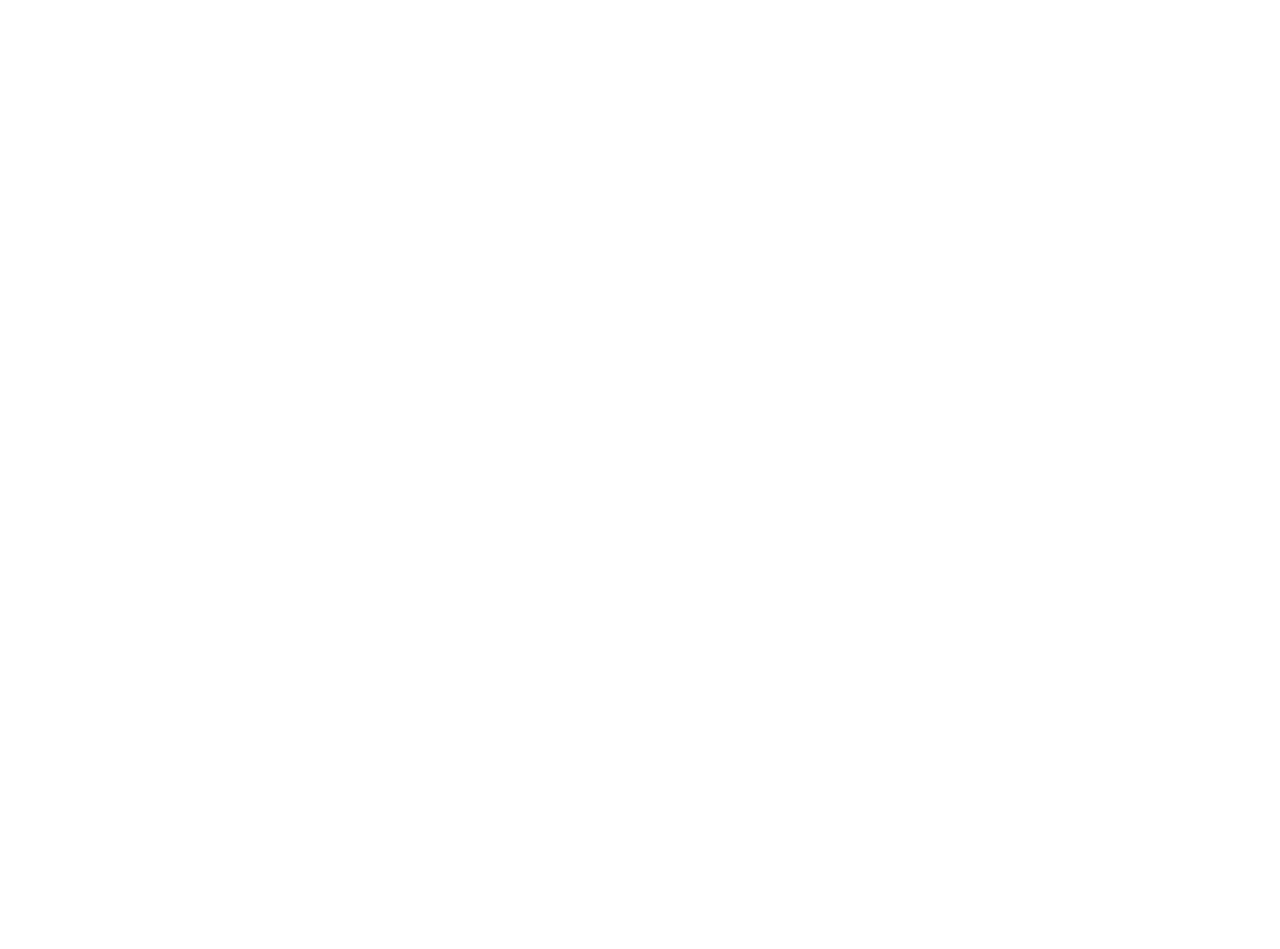
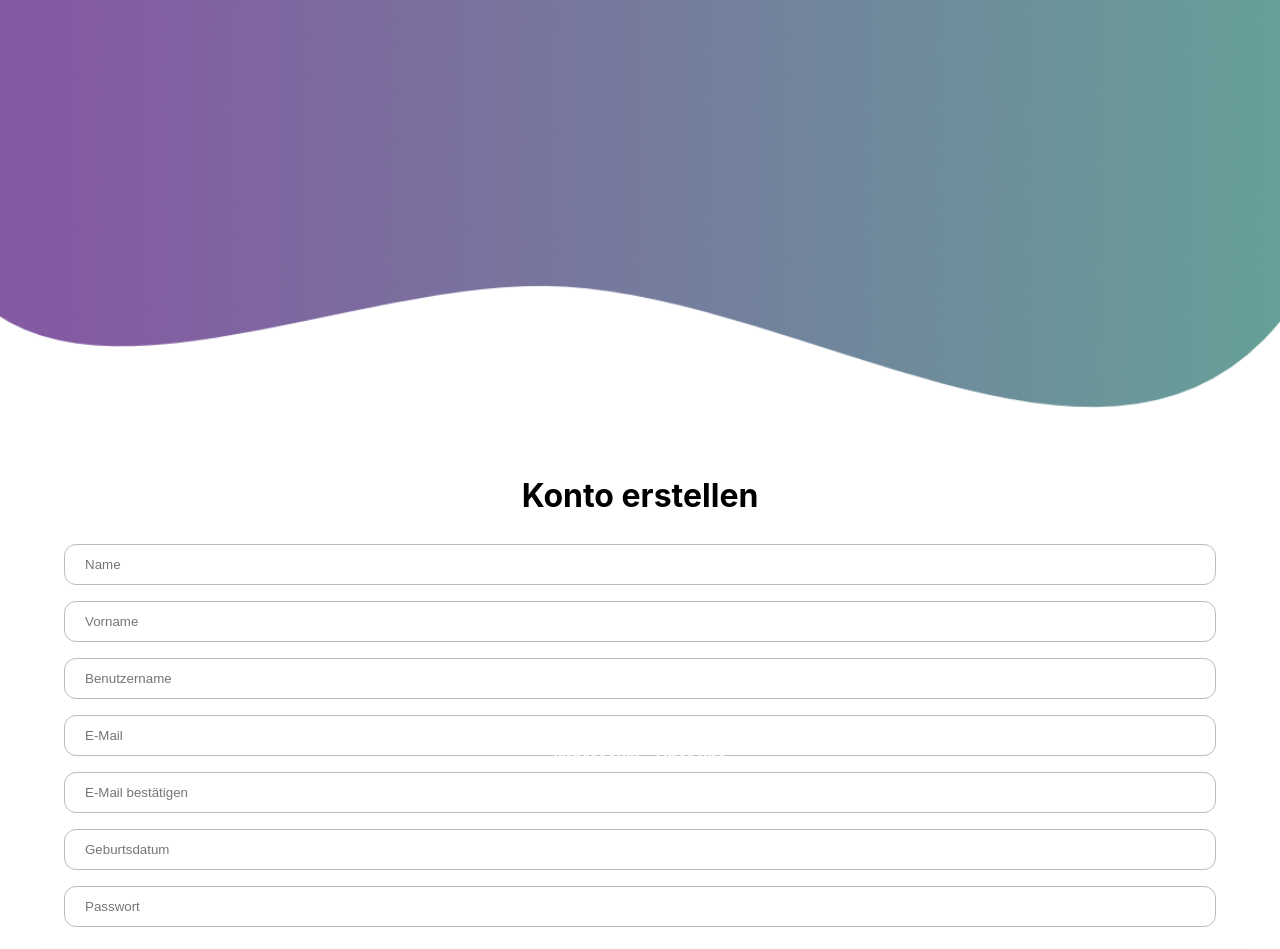
Before and after one commit to xSilentStorm313/Projekt-Web, a React (Create React App) app in the folder webapp/: page /regestration in a window 1280 px wide. Before the commit this address had no page. Shown: the top 949 px of the page. Before the commit the page ends 800 px from the top, so only its background shows below. Built offline with nearby package versions, Linux system fonts and the light colour scheme.

Commit message:
Regestrierung input hinzugefügt

```diff
--- a/webapp/src/App.css
+++ b/webapp/src/App.css
@@ -170,3 +170,7 @@
   left: 0;
   z-index: 1001;
 }
+
+.regestrierung{
+  color: black;
+}
--- a/webapp/src/App.js
+++ b/webapp/src/App.js
@@ -6,6 +6,7 @@
 import EinzelnerBeitrag from './EinzelnerBeitrag';
 import Arbeitserlaubnis from './Arbeitserlaubnis';
 import Asylantrag from './Asylantrag';
+import Regestration from './Registration';
 
 
 function App() {
@@ -18,6 +19,7 @@
       <Route exact path="/beitrag" element={<EinzelnerBeitrag />} />
       <Route exact path="/arbeitserlaubnis" element={<Arbeitserlaubnis />} />
       <Route exact path="/asylantrag" element={<Asylantrag />} />
+      <Route exact path="/regestration" element={<Regestration />} />
     </Routes>
     </BrowserRouter>
   );
--- a/webapp/src/Registration.js
+++ b/webapp/src/Registration.js
@@ -1 +1,20 @@
 import React from "react";
+import TitleBarRegestrierung from './components/TitelBarregestrierung';
+import Button from './components/Button';
+import Footer from './components/Footer';
+import RegestrierungText from "./components/RegstrierungText";
+import './App.css';
+
+function Regestration() {
+    return (
+        <div className="Home">
+            <TitleBarRegestrierung />
+            <br/>
+            <RegestrierungText/>
+            <Button />
+            <Footer />
+        </div>
+    );
+}
+
+export default Regestration;
--- /dev/null
+++ b/webapp/src/components/RegstrierungText.js
@@ -0,0 +1,17 @@
+import React from "react";
+
+
+export default function RegestrierungText() {
+    return (
+        <div>
+            <h1>Konto erstellen</h1>
+            <input type="text" name="Name" className="input" placeholder="Name"/>
+            <input type="text" name="Vorname" className="input" placeholder="Vorname"/>
+            <input type="text" name="Benutzername" className="input" placeholder="Benutzername"/>
+            <input type="text" name="E-Mail" className="input" placeholder="E-Mail"/>
+            <input type="text" name="E-Mail bestätigen" className="input" placeholder="E-Mail bestätigen"/>
+            <input type="text" name="Geburtsdatum" className="input" placeholder="Geburtsdatum"/>
+            <input type="password" name="password" className="input" placeholder="Passwort" />
+        </div>
+    )
+}
--- a/webapp/src/components/SocialMediaLogin.js
+++ b/webapp/src/components/SocialMediaLogin.js
@@ -2,6 +2,8 @@
 import icon6 from "./images/logoapple.svg";
 import icon7 from "./images/logogoogle.svg";
 import icon8 from "./images/logofacebook.svg";
+import { Link } from "react-router-dom";
+
 
 
 export default function SocialMediaLogin(){
@@ -11,7 +13,7 @@
             <img src={icon8} className="icon" alt="icon" align="center" width="35" height="35"/>
             <img src={icon6} className="icon" alt="icon" align="center" width="35" height="35"/>
             <img src={icon7} className="icon" alt="icon" align="center" width="35" height="35"/>
-            <p>Du hast kein Konto? <b>Registrieren</b></p>
+            <p>Du hast kein Konto? <Link to="/start" className="regestrierung">Registrieren</Link></p>
         </div>
     )
 }
--- /dev/null
+++ b/webapp/src/components/TitelBarregestrierung.js
@@ -0,0 +1,11 @@
+import header from  "./images/welle_header.png" // anderer Speicherort
+import React from "react"
+
+export default function TitleBarRegestrierung() {
+    return (
+        <div className="titlebar">
+            <img src={header} className="headerWelle" alt="welle" />
+            <br/><br/>
+        </div>
+    )
+}
```
